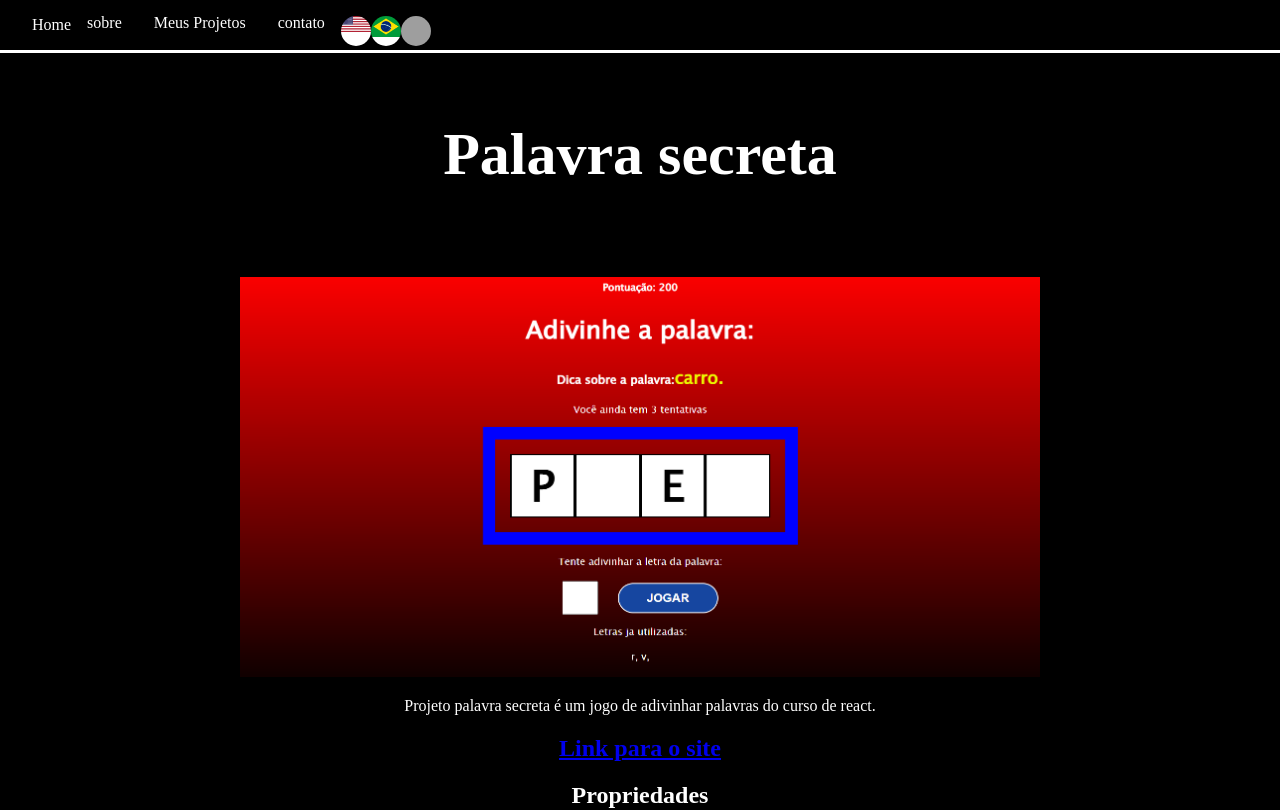
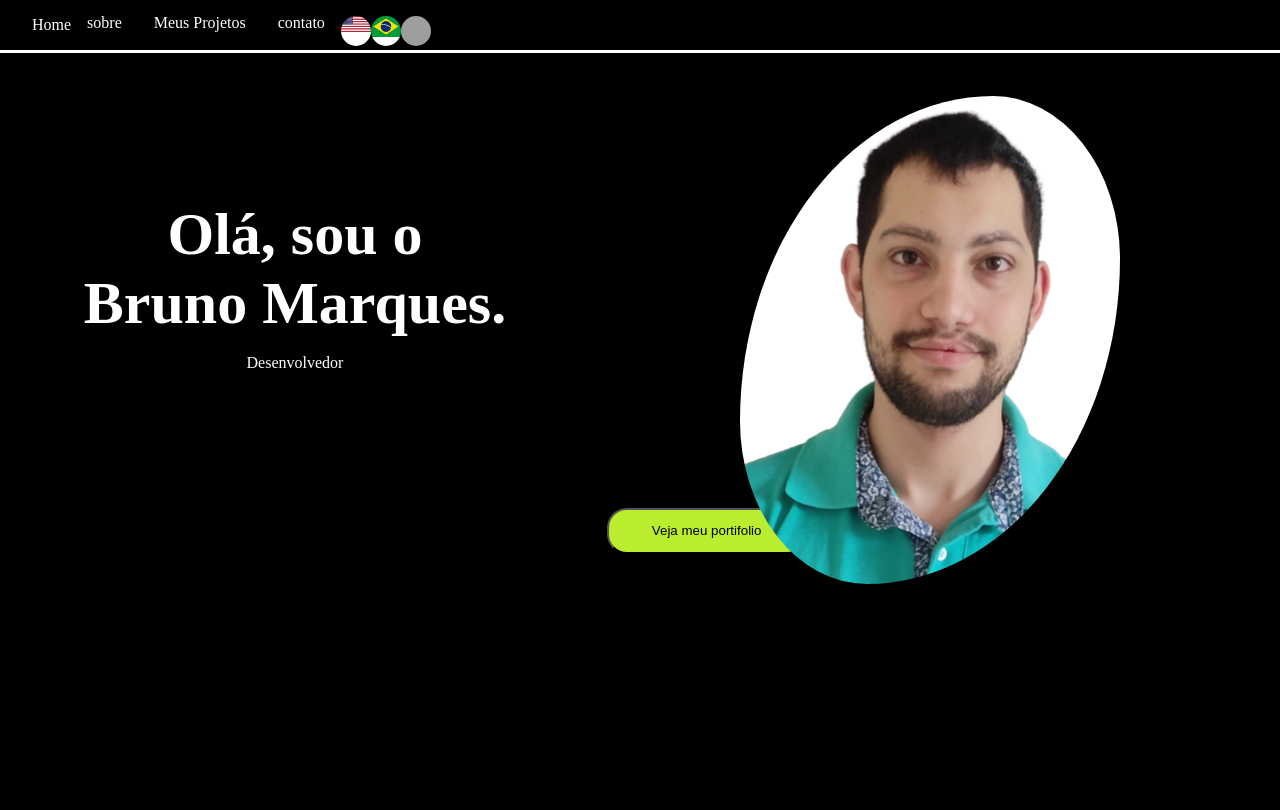
Before and after one commit to brunomarques97/Portifolio, a React (Create React App) app in the folder app/: page / in a window 1280 px wide. Shown: the top 810 px of the page. Built offline with nearby package versions, Linux system fonts and the light colour scheme; grey boxes are pictures that could not be loaded.

Commit message:
Conclusao da pagina do Segundo projeto

```diff
--- a/app/src/App.js
+++ b/app/src/App.js
@@ -15,7 +15,7 @@ const estagio =[
 ];
 
 function App() {
-  const[estagiopage,setestagiopage] = useState(estagio[3].name);
+  const[estagiopage,setestagiopage] = useState(estagio[0].name);
 
   const home=()=>{
     setestagiopage(estagio[0].name)
```
